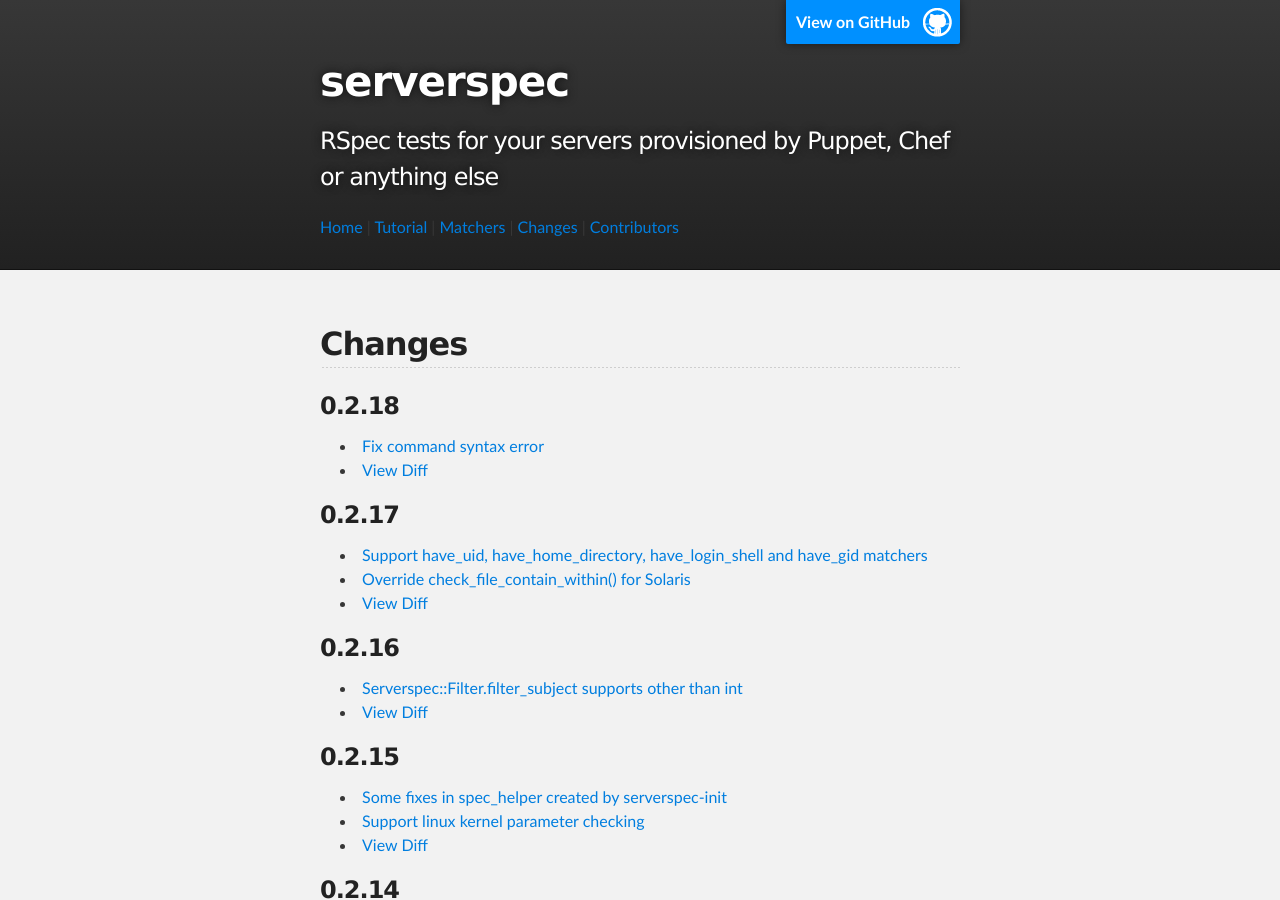
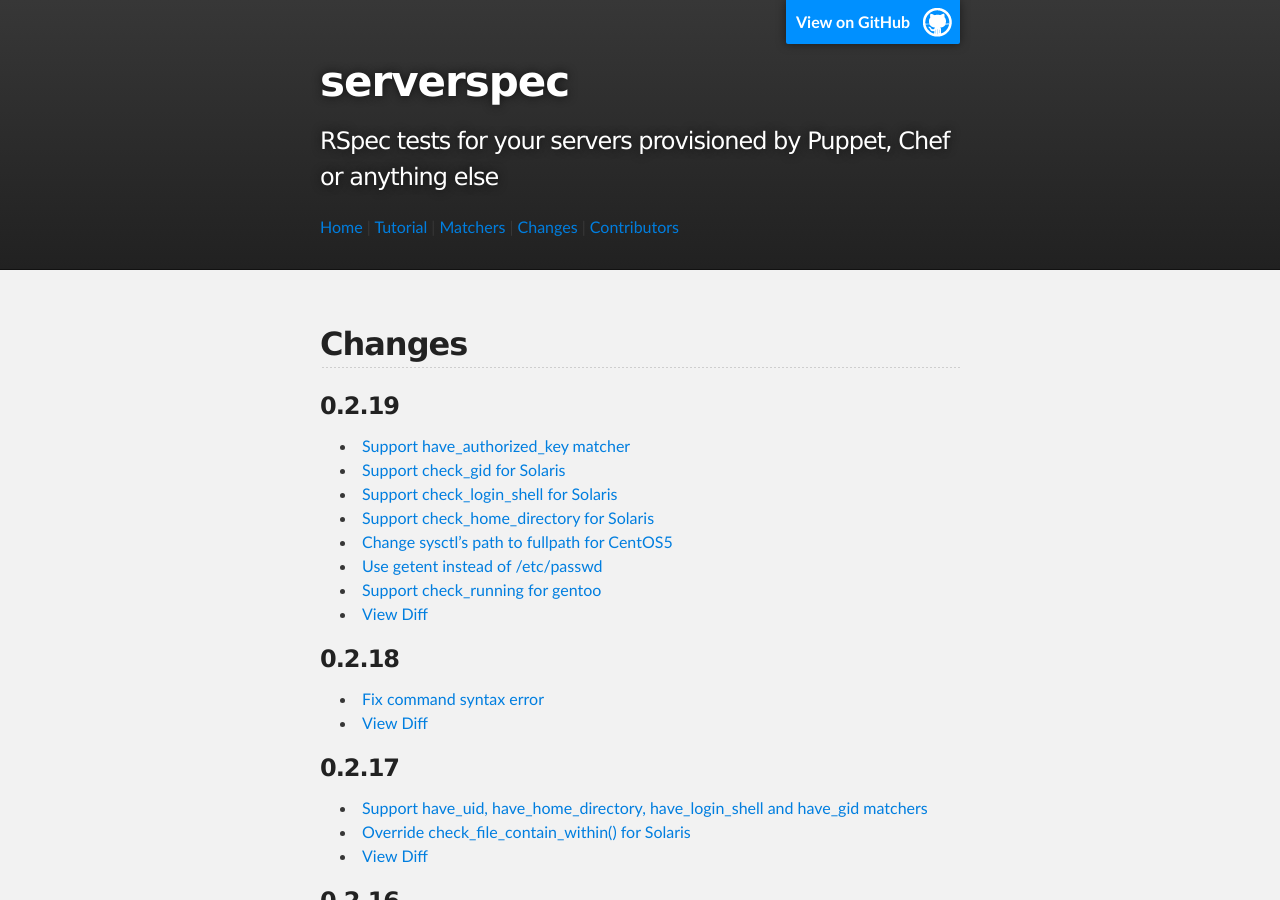
Before and after one commit to serverspec/serverspec.github.io, a Jekyll site: the page built from changes.md, in a window 1280 px wide and 900 px high. Built offline with Jekyll 4.4.1, drawn with Linux system fonts in a browser that asks for light colours; Markdown is read by kramdown in place of the engine named in the settings.

Commit message:
Add changes for v0.2.19

```diff
--- a/changes.md
+++ b/changes.md
@@ -4,6 +4,16 @@ title: changes
 ---
 
 ## Changes
+
+### 0.2.19
+ * [Support have\_authorized\_key matcher](https://github.com/mizzy/serverspec/pull/75)
+ * [Support check_gid for Solaris](https://github.com/mizzy/serverspec/pull/77)
+ * [Support check\_login\_shell for Solaris](https://github.com/mizzy/serverspec/pull/78)
+ * [Support check\_home\_directory for Solaris](https://github.com/mizzy/serverspec/pull/79)
+ * [Change sysctl's path to fullpath for CentOS5](https://github.com/mizzy/serverspec/pull/80)
+ * [Use getent instead of /etc/passwd](https://github.com/mizzy/serverspec/pull/81)
+ * [Support check_running for gentoo](https://github.com/mizzy/serverspec/pull/82)
+ * [View Diff](https://github.com/mizzy/serverspec/compare/v0.2.18...v0.2.19)
 
 ### 0.2.18
  * [Fix command syntax error](https://github.com/mizzy/serverspec/pull/74)
```
